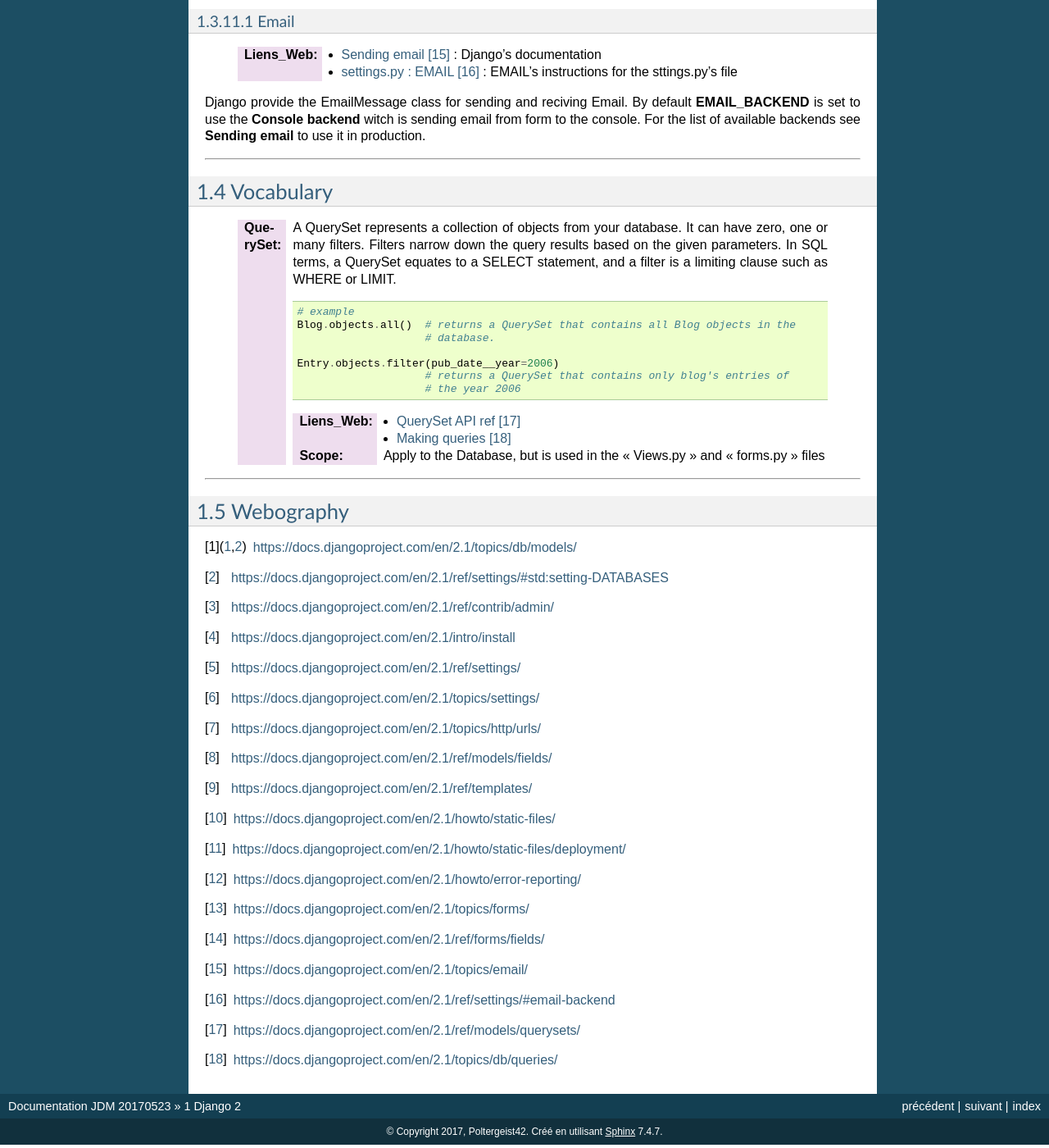
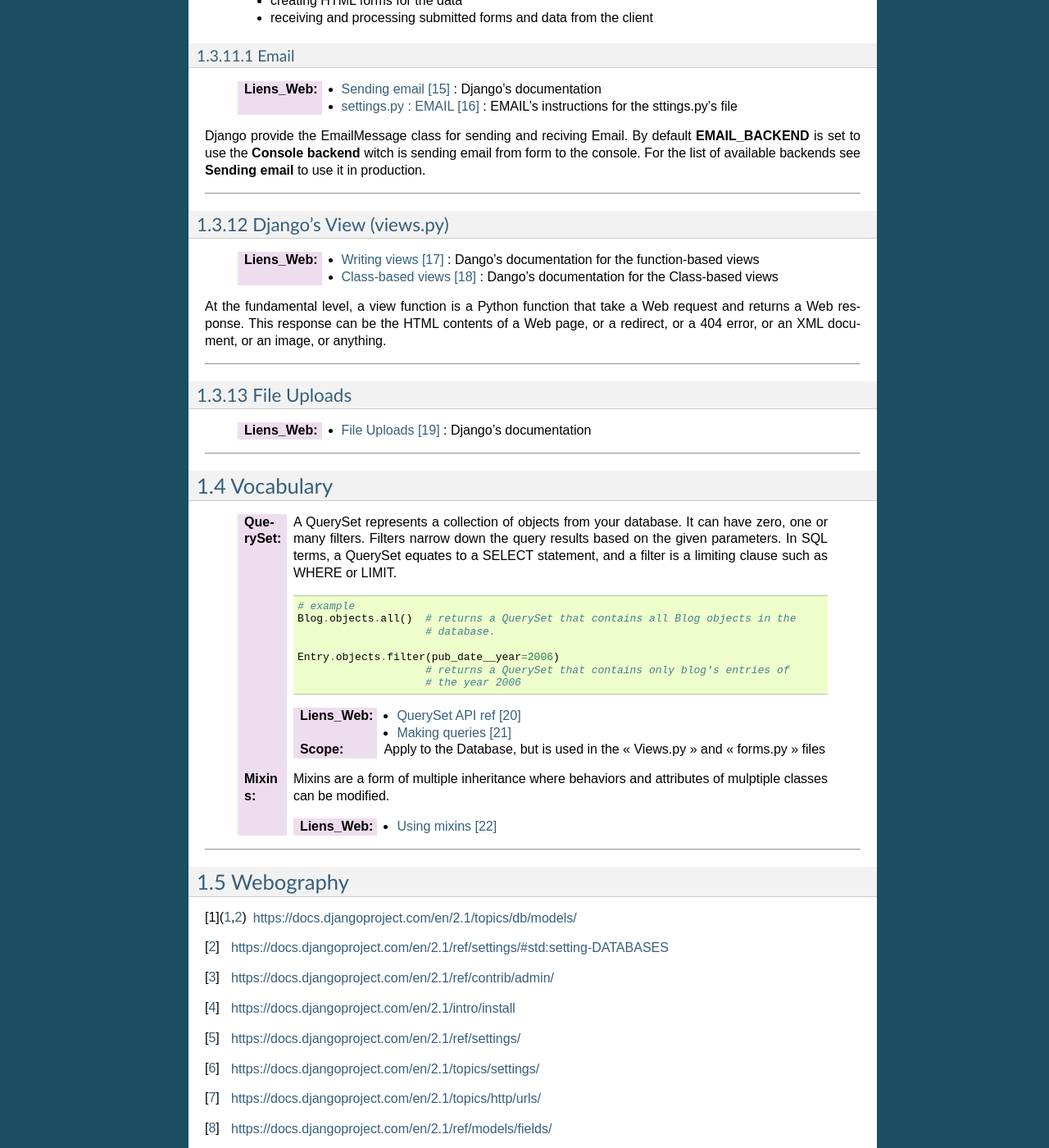
Before and after one commit to poltergeist42/JDM, a Sphinx documentation site: the page built from _1_userDoc/source/Django.rst, in a window 1280 px wide and 1400 px high, scrolled down 13776 px. Shown: the whole window at 82% size. Built offline with Sphinx 7.4.7, drawn with Linux system fonts in a browser that asks for light colours; some of the changed text lies outside the part shown.

Commit message:
UP: Django + Informatique

```diff
--- a/_1_userDoc/source/Django.rst
+++ b/_1_userDoc/source/Django.rst
@@ -872,6 +872,30 @@
 
 ####
 
+Django's View (views.py)
+========================
+
+    :Liens_Web:
+
+        * `Writing views`_ : Dango's documentation for the function-based views
+
+        * `Class-based views`_ : Dango's documentation for the Class-based views
+
+At the fundamental level, a view function is a Python function that take a Web request and returns
+a Web response. This response can be the HTML contents of a Web page, or a redirect, or a 404 error,
+or an XML document, or an image, or anything.
+
+####
+
+File Uploads
+============
+
+    :Liens_Web:
+
+        * `File Uploads`_ : Django's documentation
+
+####
+
 ----------
 Vocabulary
 ----------
@@ -903,6 +927,15 @@
 
                 Apply to the Database, but is used in the "Views.py" and "forms.py" files
 
+    :Mixins:
+
+            Mixins are a form of multiple inheritance where behaviors and attributes of mulptiple
+            classes can be modified.
+
+            :Liens_Web:
+
+                * `Using mixins`_
+
 ####
 
 ----------
@@ -927,6 +960,10 @@
 .. _`Form fields`: https://docs.djangoproject.com/en/2.1/ref/forms/fields/
 .. _`Sending email`: https://docs.djangoproject.com/en/2.1/topics/email/
 .. _`settings.py : EMAIL`: https://docs.djangoproject.com/en/2.1/ref/settings/#email-backend
+.. _`Writing views`: https://docs.djangoproject.com/en/2.1/topics/http/views/
+.. _`Class-based views`: https://docs.djangoproject.com/en/2.1/topics/class-based-views/
+.. _`File Uploads`: https://docs.djangoproject.com/en/2.1/topics/http/file-uploads/
 
 .. _`QuerySet API ref`: https://docs.djangoproject.com/en/2.1/ref/models/querysets/
 .. _`Making queries`: https://docs.djangoproject.com/en/2.1/topics/db/queries/
+.. _`Using mixins`: https://docs.djangoproject.com/en/2.1/topics/class-based-views/intro/#using-mixins
```
Also changed, not shown: _1_userDoc/source/Informatique.rst (+22 -0 lines).
